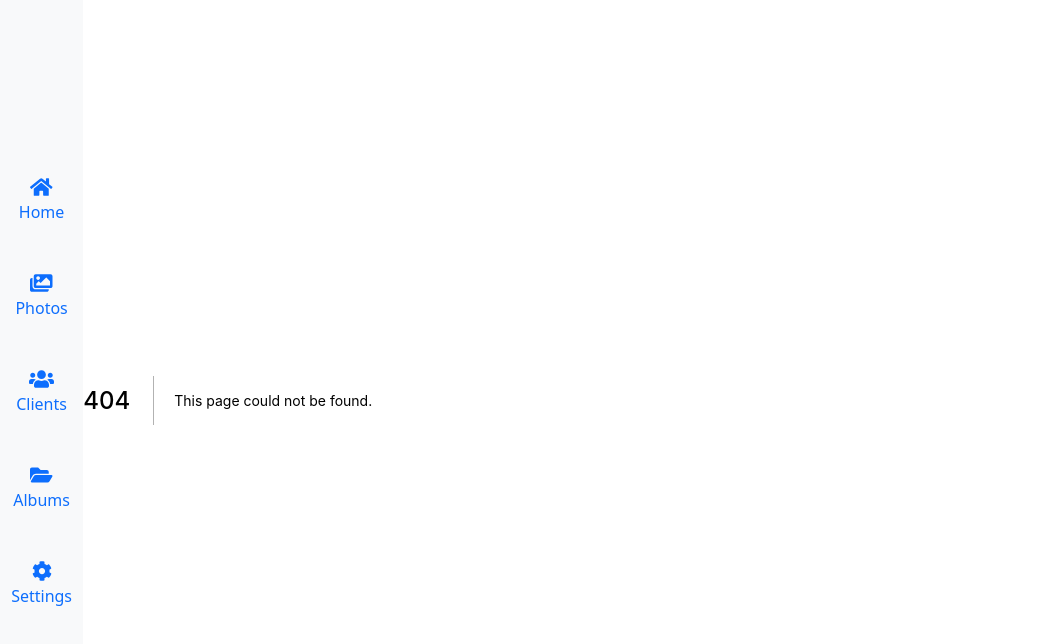
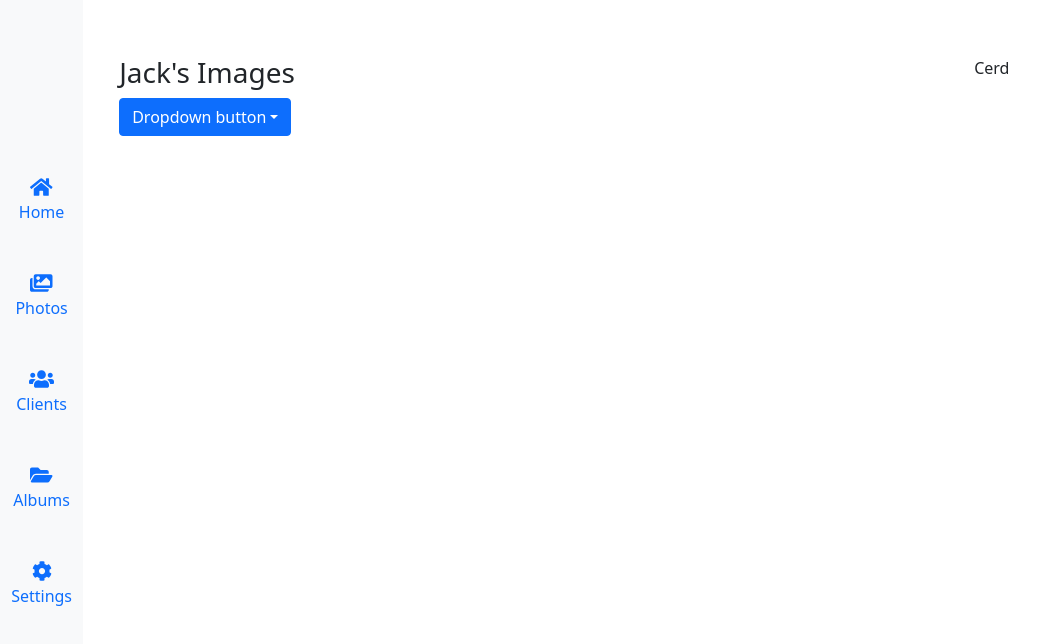
Before and after one commit to davadeola/final-project, a Next.js app: page /client/1 in a window 1280 px wide. Before the commit this address had no page. Shown: the top 644 px of the page, without its empty margins (0-1059 px from the left). Built offline with nearby package versions, Linux system fonts and the light colour scheme.

Commit message:
Added event selection

```diff
--- a/components/Content.js
+++ b/components/Content.js
@@ -8,7 +8,6 @@ export const Content = () => {
         <p className="lead">
           Click on the ‘Upload’ button to sort your images using A.I
         </p>
-        <UploadImage />
       </section>
 
       <section className="row section">
--- /dev/null
+++ b/components/EventSelection.js
@@ -0,0 +1,36 @@
+import React from "react";
+
+function EventSelection() {
+  return (
+    <div className="dropdown">
+      <button
+        className="btn btn-primary dropdown-toggle"
+        type="button"
+        id="dropdownMenuButton1"
+        data-bs-toggle="dropdown"
+        aria-expanded="false"
+      >
+        Dropdown button
+      </button>
+      <ul className="dropdown-menu" aria-labelledby="dropdownMenuButton1">
+        <li>
+          <a className="dropdown-item" href="#">
+            Action
+          </a>
+        </li>
+        <li>
+          <a className="dropdown-item" href="#">
+            Another action
+          </a>
+        </li>
+        <li>
+          <a className="dropdown-item" href="#">
+            Something else here
+          </a>
+        </li>
+      </ul>
+    </div>
+  );
+}
+
+export default EventSelection;
--- /dev/null
+++ b/components/ProfileCard.js
@@ -0,0 +1,5 @@
+function ProfileCard() {
+  return <div></div>;
+}
+
+export default ProfileCard;
--- a/package.json
+++ b/package.json
@@ -12,6 +12,7 @@
     "@fortawesome/fontawesome-svg-core": "^1.2.36",
     "@fortawesome/free-solid-svg-icons": "^5.15.4",
     "@fortawesome/react-fontawesome": "^0.1.16",
+    "@popperjs/core": "^2.10.2",
     "bootstrap": "^5.0.0-beta3",
     "firebase": "^9.1.3",
     "next": "11.1.2",
@@ -20,6 +21,7 @@
     "react-firebase-hooks": "^3.0.4"
   },
   "devDependencies": {
+    "@types/bootstrap": "^5.1.6",
     "eslint": "8.1.0",
     "eslint-config-next": "11.1.2"
   }
--- a/pages/_app.js
+++ b/pages/_app.js
@@ -1,6 +1,8 @@
 import "../styles/globals.css";
 import Head from "next/head";
-import "bootstrap/dist/css/bootstrap.css";
+import "bootstrap/dist/css/bootstrap.min.css";
+//import "bootstrap/dist/js/bootstrap.bundle.min.js";
+
 import SideBar from "../components/SideBar";
 import "@fortawesome/fontawesome-svg-core/styles.css"; // import Font Awesome CSS
 import { config } from "@fortawesome/fontawesome-svg-core";
@@ -11,6 +13,11 @@ function MyApp({ Component, pageProps }) {
     <>
       <Head>
         <meta name="viewport" content="width=device-width, initial-scale=1" />
+        <script
+          src="https://cdn.jsdelivr.net/npm/bootstrap@5.0.0-beta1/dist/js/bootstrap.bundle.min.js"
+          integrity="sha384-ygbV9kiqUc6oa4msXn9868pTtWMgiQaeYH7/t7LECLbyPA2x65Kgf80OJFdroafW"
+          crossorigin="anonymous"
+        ></script>
       </Head>
       <div style={{ display: "flex" }}>
         <SideBar />
--- /dev/null
+++ b/pages/client/[id].js
@@ -0,0 +1,20 @@
+import EventSelection from "../../components/EventSelection";
+import styles from "../../styles/Home.module.css";
+
+export default function Profile() {
+  return (
+    <div className={styles.container}>
+      <div className="container" style={{ width: "100vw" }}>
+        <div className="row">
+          <div className="col-md-9">
+            <h3>Jack's Images</h3>
+            <div className="row">
+              <EventSelection />
+            </div>
+          </div>
+          <div className="col-md-3">Cerd</div>
+        </div>
+      </div>
+    </div>
+  );
+}
--- a/pages/login.js
+++ b/pages/login.js
@@ -1,6 +1,3 @@
-import Head from "next/head";
-import { useRouter } from "next/router";
-
 // Firebase related
 
 import { auth } from "../app/firebaseApp";
```
Also changed, not shown: components/UploadImage.js (+9 -5 lines), 1 other file (tests, documents, lock files or other folders).
